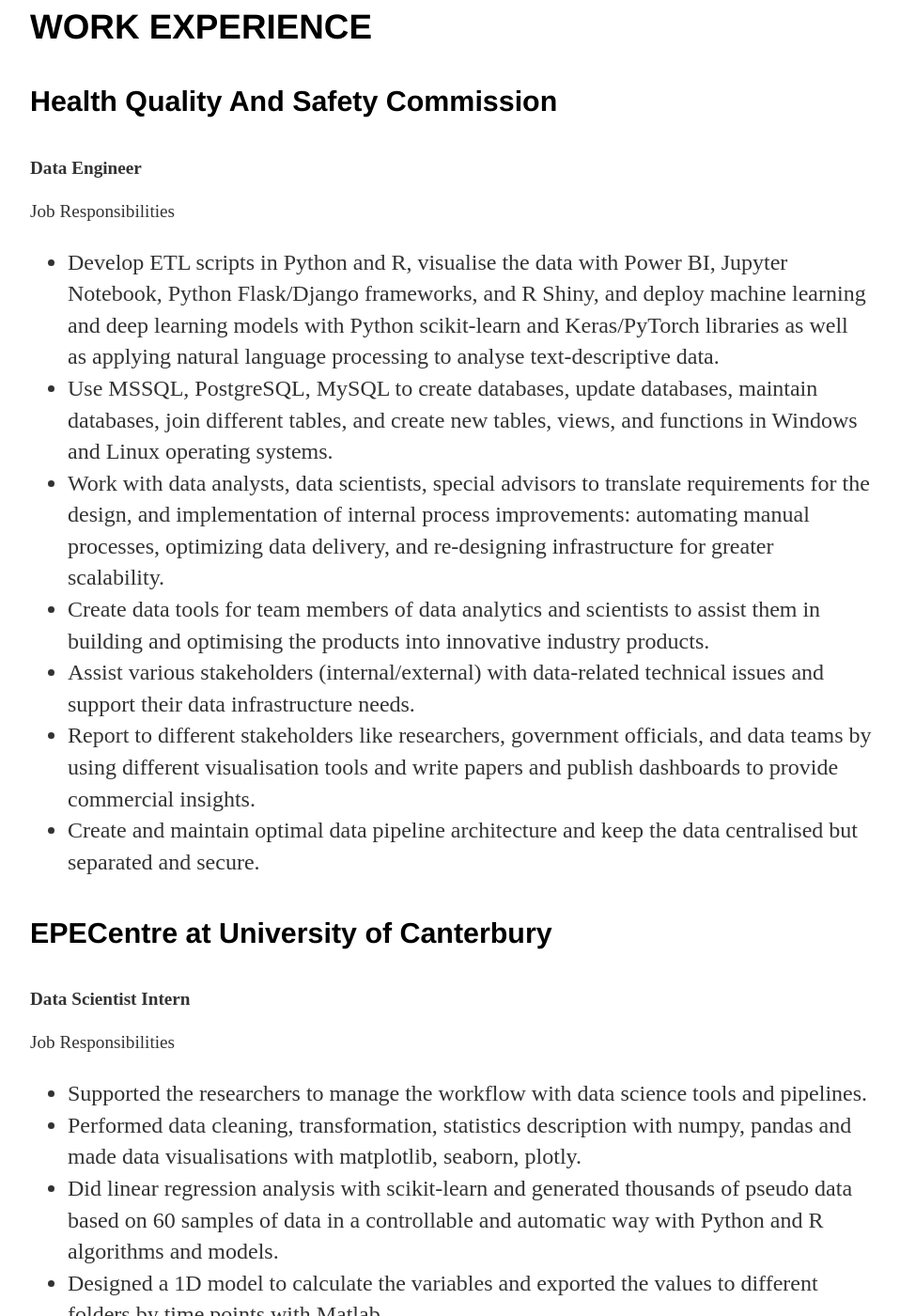
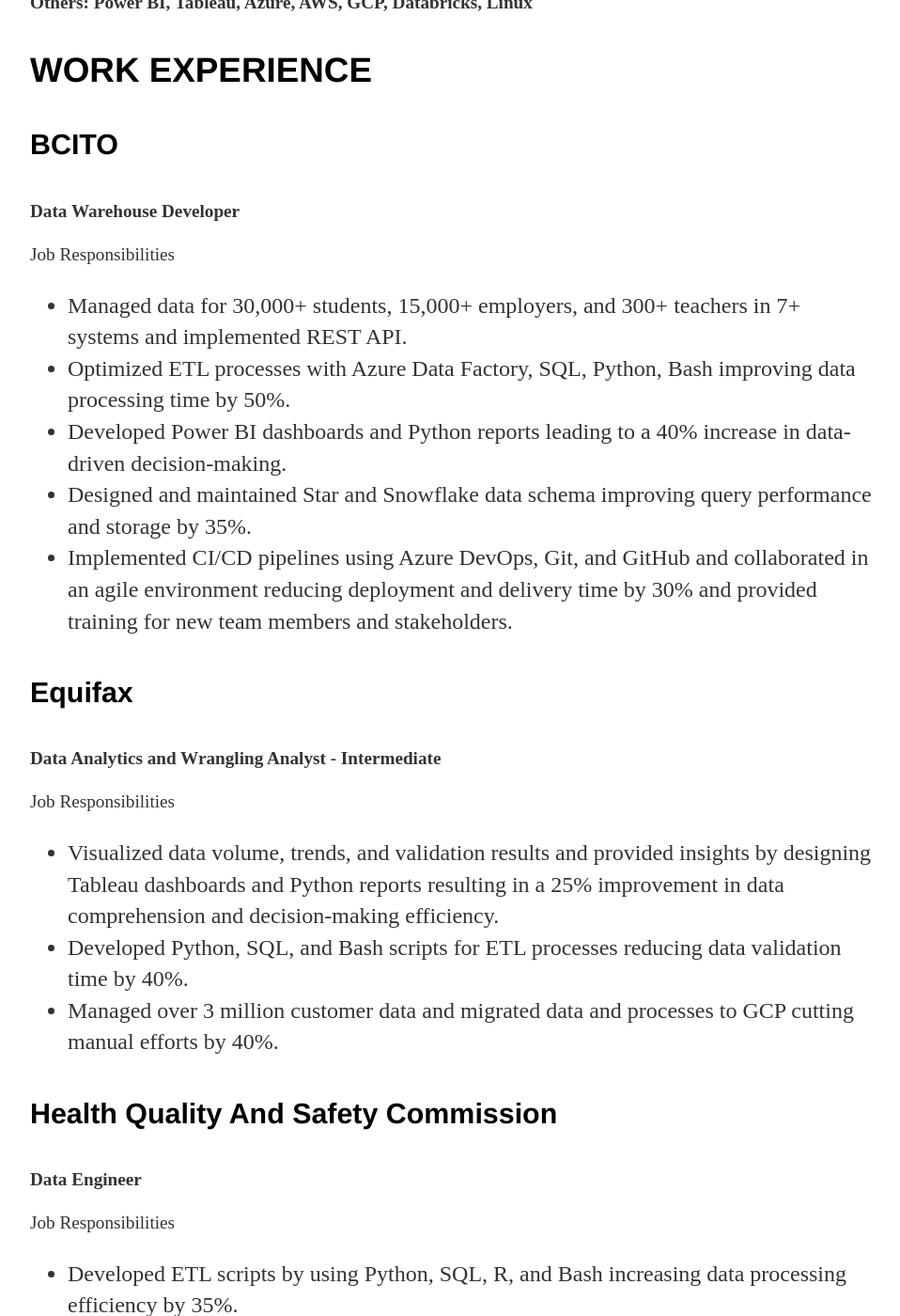
Before and after one commit to jackson9413/jackson9413.github.io, a Jekyll site: the page built from cv/index.html, in a window 1280 px wide and 1400 px high, scrolled down 454 px. Shown: the whole window at 94% size, without its empty margins (160-1118 px from the left). Built offline with Jekyll 4.4.1, drawn with Linux system fonts in a browser that asks for light colours; some of the changed text lies outside the part shown.

Commit message:
Update index.html

```diff
--- a/cv/index.html
+++ b/cv/index.html
@@ -7,37 +7,52 @@
 		<a href="#" class="download" title="Download CV as PDF">Download CV</a>
 					<h2>JIAQI (JACK) CHENG</h2>
 					<address>
-					Wellington, New Zealand IN 6011<br>
-					<abbr title="phone">P:</abbr> (64) 21-1127-135<br>
+					St. Louis, MO 63123, United States<br>
+					<abbr title="phone">P:</abbr> (+1) 314-441-1406<br>
 					<span class="obfuscate">jqcheng9413@yahoo.com</span><br>
 					<a href="https://www.linkedin.com/in/jiaqicheng9413/">LinkedIn</a><br>
 					<a href="https://github.com/jackson9413">GitHub</a>
 					</address>
 
 					<h3>SKILLS</h3>
-					<p><strong>Power BI, SQL, Python, Java, R, AWS</strong></p>
+					<p><strong>Languages: Python, SQL, R, Java, HTML/CSS, JavaScript, PySpark, Bash</strong></p>
+		                        <p><strong>Others: Power BI, Tableau, Azure, AWS, GCP, Databricks, Linux</strong></p>
+
 					<h3>WORK EXPERIENCE</h3>
+					<h4 id="company-name">BCITO</h4>
+					<p id="job-title"><strong>Data Warehouse Developer</strong></p>
+					<p id="job-responsibilities">Job Responsibilities</p>
+					<p>
+						<ul>
+							<li> Managed data for 30,000+ students, 15,000+ employers, and 300+ teachers in 7+ systems and implemented REST API. </li>
+							<li> Optimized ETL processes with Azure Data Factory, SQL, Python, Bash improving data processing time by 50%.</li>
+							<li> Developed Power BI dashboards and Python reports leading to a 40% increase in data-driven decision-making.</li>
+							<li> Designed and maintained Star and Snowflake data schema improving query performance and storage by 35%.</li>
+							<li> Implemented CI/CD pipelines using Azure DevOps, Git, and GitHub and collaborated in an agile environment reducing
+								deployment and delivery time by 30% and provided training for new team members and stakeholders.</li>
+						</ul>
+					</p>
+					<h4 id="company-name">Equifax</h4>
+					<p id="job-title"><strong>Data Analytics and Wrangling Analyst - Intermediate</strong></p>
+					<p id="job-responsibilities">Job Responsibilities</p>
+					<p>
+						<ul>
+							<li> Visualized data volume, trends, and validation results and provided insights by designing Tableau dashboards and
+								Python reports resulting in a 25% improvement in data comprehension and decision-making efficiency. </li>
+							<li> Developed Python, SQL, and Bash scripts for ETL processes reducing data validation time by 40%.</li>
+							<li> Managed over 3 million customer data and migrated data and processes to GCP cutting manual efforts by 40%.</li>
+						</ul>
+					</p>
 					<h4 id="company-name">Health Quality And Safety Commission</h4>
 					<p id="job-title"><strong>Data Engineer</strong></p>
 					<p id="job-responsibilities">Job Responsibilities</p>
 					<p>
 						<ul>
-							<li> Develop ETL scripts in Python and R, visualise the data with Power BI, Jupyter Notebook,
-								Python Flask/Django frameworks, and R Shiny, and deploy machine learning and deep learning
-								models with Python scikit-learn and Keras/PyTorch libraries as well as applying natural
-								language processing to analyse text-descriptive data. </li>
-							<li> Use MSSQL, PostgreSQL, MySQL to create databases, update databases, maintain databases, join
-								different tables, and create new tables, views, and functions in Windows and Linux operating systems.</li>
-							<li> Work with data analysts, data scientists, special advisors to translate requirements for the design,
-								and implementation of internal process improvements: automating manual processes, optimizing data
-								delivery, and re-designing infrastructure for greater scalability.</li>
-							<li> Create data tools for team members of data analytics and scientists to assist them in building and
-								optimising the products into innovative industry products.</li>
-							<li> Assist various stakeholders (internal/external) with data-related technical issues and support their
-								data infrastructure needs.</li>
-							<li> Report to different stakeholders like researchers, government officials, and data teams by using
-								different visualisation tools and write papers and publish dashboards to provide commercial insights. </li>
-							<li> Create and maintain optimal data pipeline architecture and keep the data centralised but separated and secure.</li>
+							<li> Developed ETL scripts by using Python, SQL, R, and Bash increasing data processing efficiency by 35%. </li>
+							<li> Performed statistical and distribution analysis, deployed machine learning and deep learning models, and utilized GIS
+								tools and natural language processing to improve data reliability, accuracy, and processing efficiency by 20%, 30%, 25%.</li>
+							<li>Visualized data using Excel, Power BI, R Shiny, and Python Dash leading to a 20% reduction in data misinterpretation
+								and improving stakeholder engagement and comprehension of data by 30%.</li>
 						</ul>
 					</p>
 					<h4 id="company-name">EPECentre at University of Canterbury</h4>
@@ -45,48 +60,24 @@
 					<p id="job-responsibilities">Job Responsibilities</p>
 					<p>
 						<ul>
-							<li> Supported the researchers to manage the workflow with data science tools and pipelines. </li>
-							<li> Performed data cleaning, transformation, statistics description with numpy, pandas and made
-								data visualisations with matplotlib, seaborn, plotly. </li>
-							<li> Did linear regression analysis with scikit-learn and generated thousands of pseudo data based
-								on 60 samples of data in a controllable and automatic way with Python and R algorithms and models. </li>
-							<li> Designed a 1D model to calculate the variables and exported the values to different folders by time points
-								with Matlab. </li>
-							<li> Assist various stakeholders (internal/external) with data-related technical issues and support their
-								data infrastructure needs.</li>
-							<li> Developed a 3D model to visualise the variables in an interactive and dynamic way and measured the effect
-								of the noise with different thresholds. </li>
+							<li> Performed data cleaning, transformation, statistical analysis, visualization, and machine learning using Python and R,
+								generated synthetic data, and analyzed electric traits using Matlab.</li>
 						</ul>
 					</p>
 					<h3>PROJECTS</h3>
-					<h4 id="project-name">Pseudo sales data loaded to AWS S3</h4>
+					<h4 id="project-name">Data Engineering Capstone Project</h4>
 					<ul>
-						<li>Launched AWS EC2 instances and configured the IAM role.</li>
-						<li>Created Kinesis Firehose.</li>
-						<li>Configured Kinesis Firehose to store the output in S3 bucket.</li>
-						<li>Created configuration files in EC2 to connect Kinesis Firehose and wrote Python codes to read and write data.</li>
+						<li>Developed STAR schema to create different dimension and fact tables based on the data sourced publicly.</li>
+						<li>Utilized on-premise tools like Python, PySpark, and SQL to develop ETL pipelines.</li>
+						<li>Used AWS S3 to store all the staging data and built a data warehouse by using AWS Redshift to store staging tables and normalized tables.</li>
 					</ul>
-					<h4 id="project-name">Application of Google Cloud Geocoding and Natural Language Processing API</h4>
-					<ul>
-						<li>Created and configured projects in Google cloud.</li>
-						<li>Launched Geocoding and Natural Language Processing API and created API keys.</li>
-						<li>Applied Python “FuzzyWuzzy” tool to do fuzzy string matching to compare the original mess addresses with the
-							output addresses from Geocoding API.</li>
-						<li>Used Natural Language Processing API to perform Syntax, Entity, and Sentiment analysis and developed Python codes
-							to run the processes in an automatic and scalable way. </li>
-					</ul>
-					<h4 id="project-name">PySpark Song Recommendations</h4>
-					<ul>
-						<li>Used PySpark functions and sql queries to load the dataset, clean the data and extract features.</li>
-						<li>Used logistic regression, linearSVC, GBTs to perform song multi-classification analysis</li>
-						<li>Applied ALS algorithm to learn the latent factors.</li>
-						<li>Measured the recommendation results with Precision@5, NDCG@10, and MAP.</li>
-					</ul>
+
 					<h3>EDUCATION</h3>
 					<h4 id="school-name">University of Canterbury</h4>
 					<p>Master of Applied Data Science, GPA 6.5/9</p>
 					<h4 id="school-name">Jilin University</h4>
 					<p>Bachelor of Science, GPA 3.6/4</p>
+
 					<h3>CERTIFICATES</h3>
 					<ul>
 						<li>IBM Applied AI with DeepLearning</li>
```
